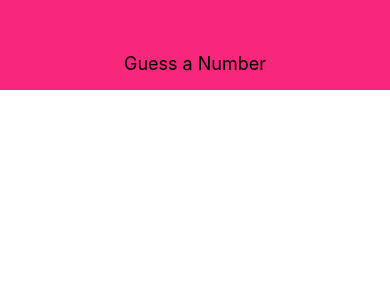
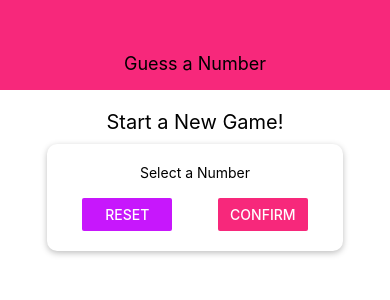
Before and after one commit to igorsmasc/react-native-guess-a-number-app, a React Native app: screen / in a window 390 px wide. Shown: the top 300 px of the page. Built offline with nearby package versions, Linux system fonts and the light colour scheme.

Commit message:
Add CardComponent and colors constant

```diff
--- a/App.js
+++ b/App.js
@@ -2,11 +2,13 @@
 import { StyleSheet, View } from 'react-native';
 
 import Header from './components/Header';
+import StartGameScreen from './screens/StartGameScreen';
 
 export default function App() {
   return (
     <View style={styles.screen}>
       <Header title="Guess a Number" />
+      <StartGameScreen />
     </View>
   );
 }
--- /dev/null
+++ b/components/Card.js
@@ -0,0 +1,24 @@
+import React from 'react';
+import { View, StyleSheet } from 'react-native';
+
+const Card = ({ children, style }) => {
+  return <View style={{ ...styles.card, ...style }}>{children}</View>;
+};
+
+const styles = StyleSheet.create({
+  card: {
+    shadowColor: 'black',
+    shadowOffset: {
+      width: 0,
+      height: 2,
+    },
+    shadowRadius: 6,
+    shadowOpacity: 0.26,
+    elevation: 5,
+    backgroundColor: 'white',
+    padding: 20,
+    borderRadius: 10,
+  },
+});
+
+export default Card;
--- a/components/Header.js
+++ b/components/Header.js
@@ -1,5 +1,7 @@
 import React from 'react';
 import { View, Text, StyleSheet } from 'react-native';
+
+import Colors from '../constants/colors';
 
 const Header = ({ title }) => {
   return (
@@ -14,7 +16,7 @@
     width: '100%',
     height: 90,
     paddingTop: 36,
-    backgroundColor: '#f7287b',
+    backgroundColor: Colors.primary,
     alignItems: 'center',
     justifyContent: 'center',
   },
--- /dev/null
+++ b/constants/colors.js
@@ -0,0 +1,4 @@
+export default {
+  primary: '#f7287b',
+  accent: '#c717fc',
+};
--- /dev/null
+++ b/screens/StartGameScreen.js
@@ -0,0 +1,53 @@
+import React from 'react';
+import { View, Text, StyleSheet, TextInput, Button } from 'react-native';
+
+import Card from '../components/Card';
+import Colors from '../constants/colors';
+
+const StartGameScreen = ({}) => {
+  return (
+    <View style={styles.screen}>
+      <Text style={styles.title}>Start a New Game!</Text>
+      <Card style={styles.inputContainer}>
+        <Text>Select a Number</Text>
+        <TextInput />
+        <View style={styles.buttonContainer}>
+          <View style={styles.button}>
+            <Button title="Reset" color={Colors.accent} />
+          </View>
+          <View style={styles.button}>
+            <Button title="Confirm" color={Colors.primary} />
+          </View>
+        </View>
+      </Card>
+    </View>
+  );
+};
+
+const styles = StyleSheet.create({
+  screen: {
+    flex: 1,
+    padding: 10,
+    alignItems: 'center',
+  },
+  title: {
+    fontSize: 20,
+    marginVertical: 10,
+  },
+  inputContainer: {
+    width: 300,
+    maxWidth: '80%',
+    alignItems: 'center',
+  },
+  buttonContainer: {
+    flexDirection: 'row',
+    width: '100%',
+    justifyContent: 'space-between',
+    paddingHorizontal: 15,
+  },
+  button: {
+    width: '40%',
+  },
+});
+
+export default StartGameScreen;
```
